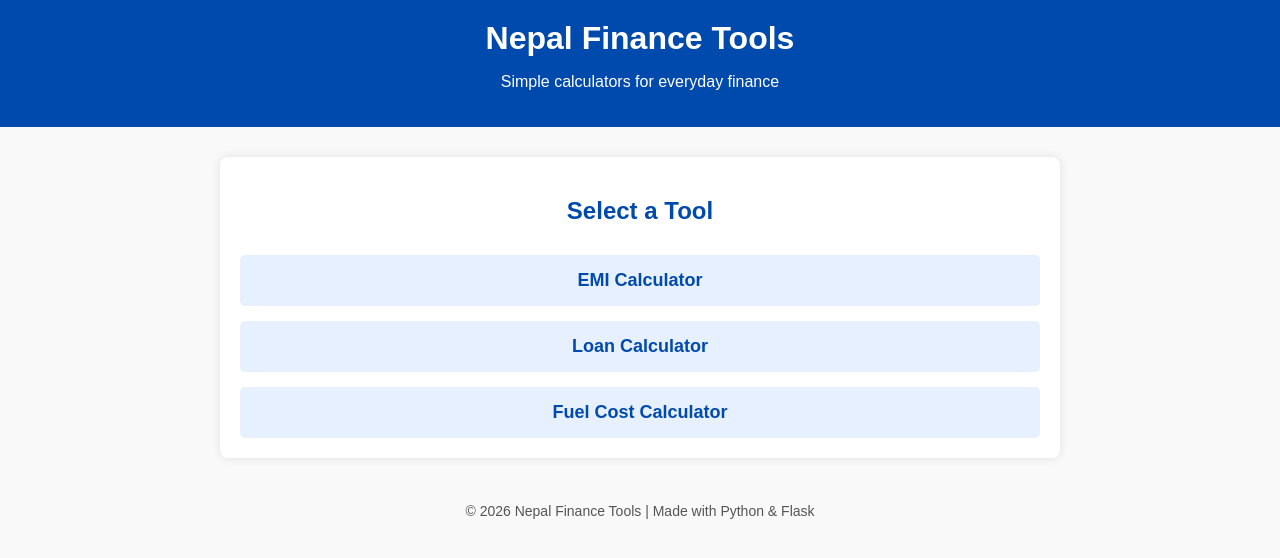
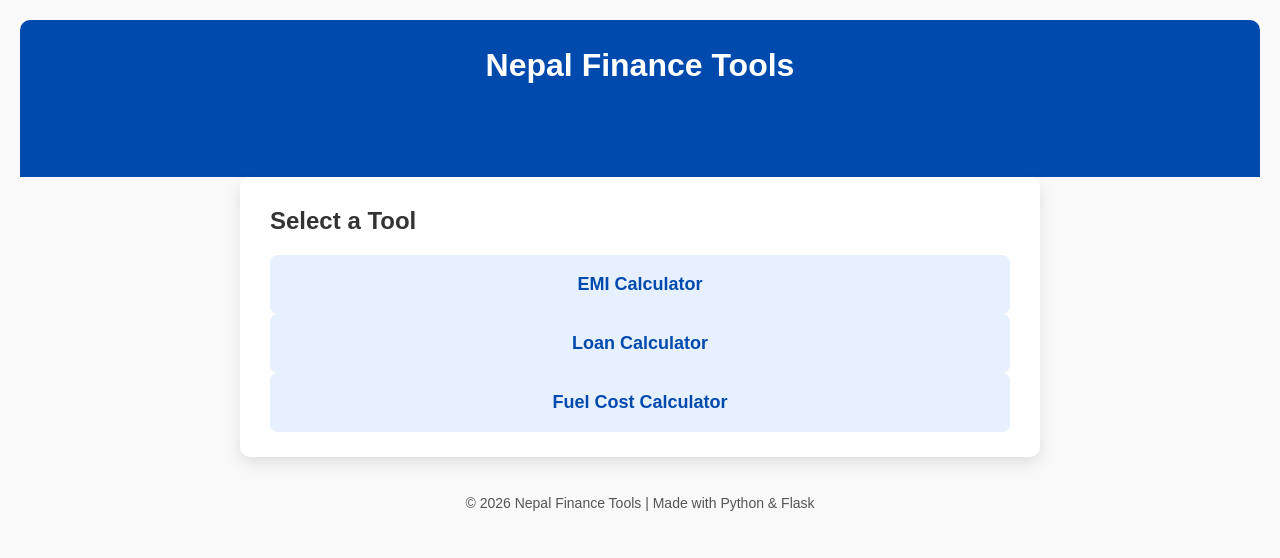
Before and after one commit to Sawbean/nepal-finance-tools, a Flask app: page / in a window 1280 px wide. Shown: the top 558 px of the page. Run offline with Flask 3, Linux system fonts and the light colour scheme.

Commit message:
improved UI

```diff
--- /dev/null
+++ b/templates/base.html
@@ -0,0 +1,26 @@
+<!DOCTYPE html>
+<html>
+<head>
+    <title>{% block title %}Nepal Finance Tools{% endblock %}</title>
+    <link rel="stylesheet" href="{{ url_for('static', filename='style.css') }}">
+</head>
+<body>
+<header>
+    <h1>Nepal Finance Tools</h1>
+    <nav>
+        <a href="/">Home</a>
+        <a href="/emi">EMI Calculator</a>
+        <a href="/loan">Loan Calculator</a>
+        <a href="/fuel">Fuel Cost Calculator</a>
+    </nav>
+</header>
+
+<div class="container">
+    {% block content %}{% endblock %}
+</div>
+
+<footer>
+    &copy; 2026 Nepal Finance Tools | Made with Python & Flask
+</footer>
+</body>
+</html>
--- a/templates/index.html
+++ b/templates/index.html
@@ -1,84 +1,12 @@
-<!DOCTYPE html>
-<html>
-<head>
-    <title>Nepal Finance Tools</title>
-    <style>
-        body {
-            font-family: Arial, sans-serif;
-            background-color: #f9f9f9;
-            margin: 0;
-            padding: 0;
-        }
-        header {
-            background-color: #004aad;
-            color: white;
-            padding: 20px;
-            text-align: center;
-        }
-        header h1 {
-            margin: 0;
-        }
-        main {
-            max-width: 800px;
-            margin: 30px auto;
-            padding: 20px;
-            background-color: white;
-            border-radius: 8px;
-            box-shadow: 0 0 10px rgba(0,0,0,0.1);
-        }
-        h2 {
-            text-align: center;
-            color: #004aad;
-        }
-        .tools {
-            display: flex;
-            flex-direction: column;
-            gap: 15px;
-            margin-top: 30px;
-        }
-        .tool {
-            padding: 15px;
-            background-color: #e6f0ff;
-            border-radius: 5px;
-            text-align: center;
-            font-size: 18px;
-            font-weight: bold;
-            transition: background-color 0.3s;
-        }
-        .tool a {
-            text-decoration: none;
-            color: #004aad;
-            display: block;
-        }
-        .tool:hover {
-            background-color: #cce0ff;
-        }
-        footer {
-            text-align: center;
-            padding: 15px;
-            margin-top: 20px;
-            font-size: 14px;
-            color: #555;
-        }
-    </style>
-</head>
-<body>
-    <header>
-        <h1>Nepal Finance Tools</h1>
-        <p>Simple calculators for everyday finance</p>
-    </header>
+{% extends "base.html" %}
 
-    <main>
-        <h2>Select a Tool</h2>
-        <div class="tools">
-            <div class="tool"><a href="/emi">EMI Calculator</a></div>
-            <div class="tool"><a href="/loan">Loan Calculator</a></div>
-            <div class="tool"><a href="/fuel">Fuel Cost Calculator</a></div>
-        </div>
-    </main>
+{% block title %}Nepal Finance Tools{% endblock %}
 
-    <footer>
-        &copy; 2026 Nepal Finance Tools | Made with Python & Flask
-    </footer>
-</body>
-</html>
+{% block content %}
+<h2>Select a Tool</h2>
+<div class="tools">
+    <div class="tool"><a href="/emi">EMI Calculator</a></div>
+    <div class="tool"><a href="/loan">Loan Calculator</a></div>
+    <div class="tool"><a href="/fuel">Fuel Cost Calculator</a></div>
+</div>
+{% endblock %}
```
Also changed, not shown: templates/emi.html (+7 -12 lines), templates/fuel.html (+7 -27 lines), templates/loan.html (+7 -27 lines).
